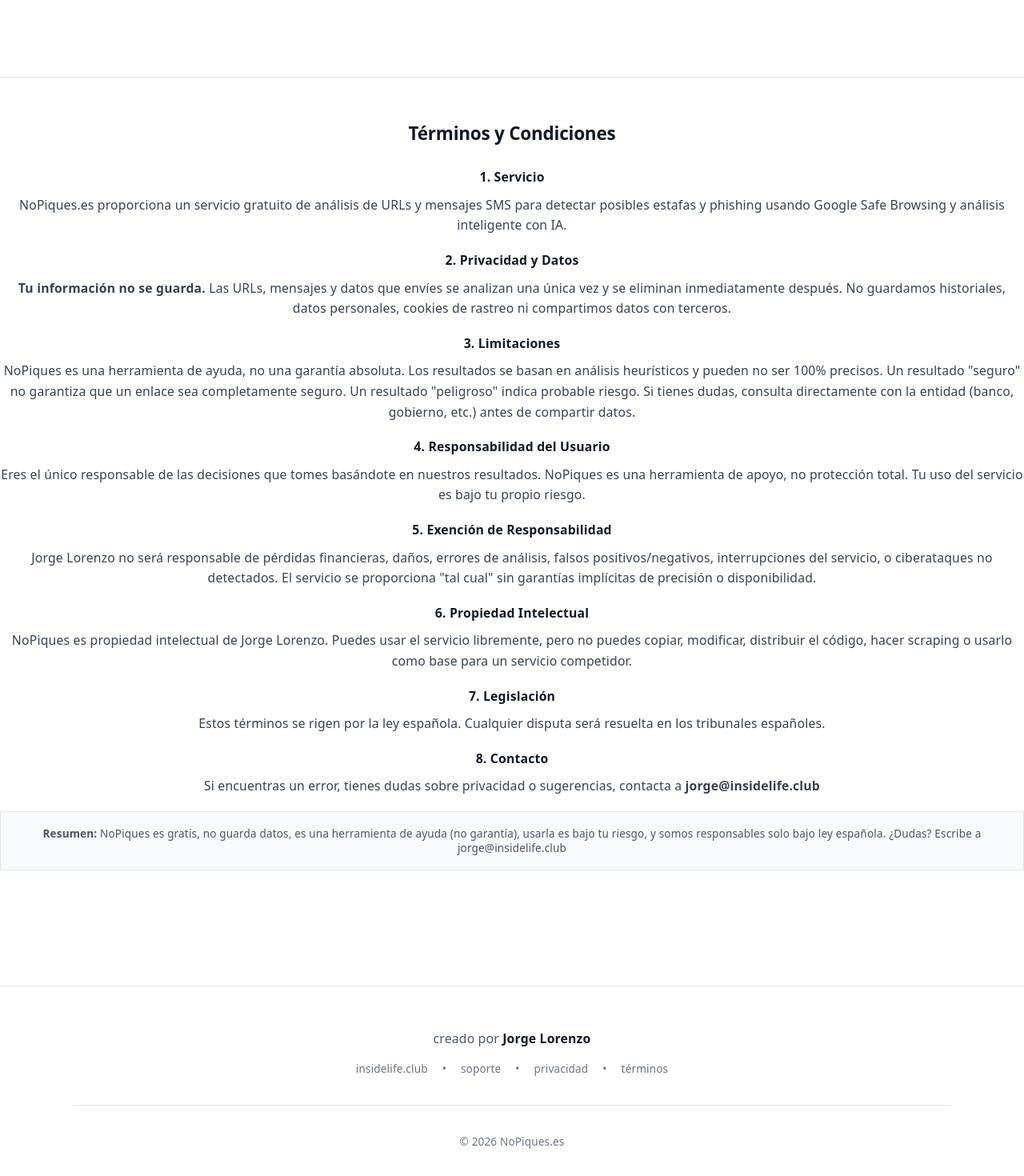
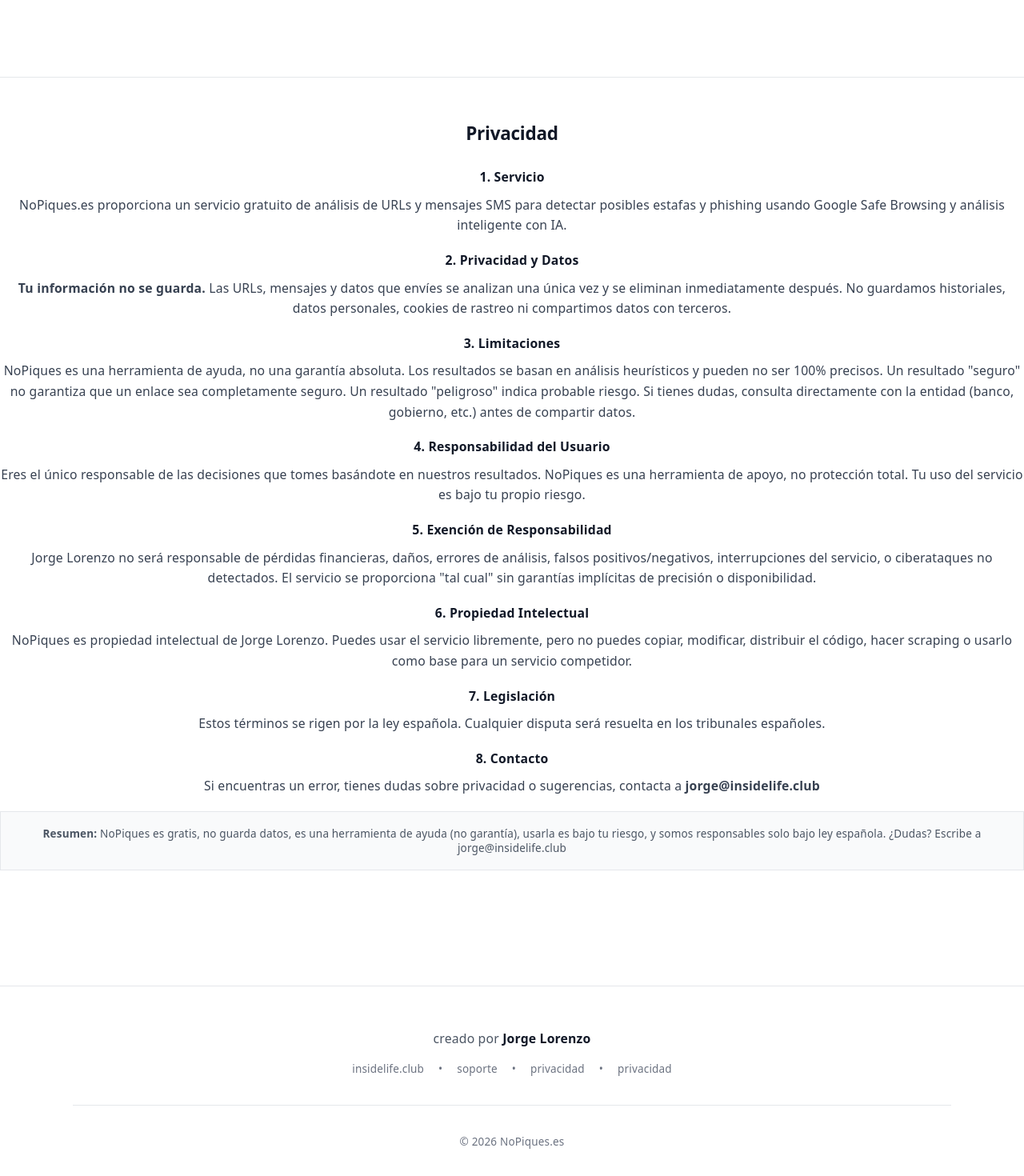
Before and after one commit to basketouch/nopiques, a React (Vite) app: page / in a window 1280 px wide. Shown: the part 2986-4456 px from the top of the page at 80% size. Built offline with nearby package versions, Linux system fonts and the light colour scheme.

Commit message:
Cambiar 'Términos y Condiciones' a 'Privacidad'
- Renombrar sección a 'Privacidad' (más claro para usuarios)
- Cambiar id de 'terminos' a 'privacidad'
- Actualizar links en footer
- El contenido sigue siendo igual (completo y legal)

```diff
--- a/src/App.jsx
+++ b/src/App.jsx
@@ -212,8 +212,8 @@
       </main>
 
         {/* Terms Section */}
-        <section id="terminos" className="border-t border-gray-200 pt-12 scroll-mt-20 mb-16">
-          <h2 className="text-xl font-semibold text-gray-900 mb-6">Términos y Condiciones</h2>
+        <section id="privacidad" className="border-t border-gray-200 pt-12 scroll-mt-20 mb-16">
+          <h2 className="text-xl font-semibold text-gray-900 mb-6">Privacidad</h2>
 
           <div className="space-y-4 text-sm text-gray-700 leading-relaxed">
             <div>
--- a/src/components/Footer.jsx
+++ b/src/components/Footer.jsx
@@ -31,10 +31,10 @@
             </a>
             <span>•</span>
             <a
-              href="#terminos"
+              href="#privacidad"
               className="hover:text-gray-900 transition"
             >
-              términos
+              privacidad
             </a>
           </div>
         </div>
```
